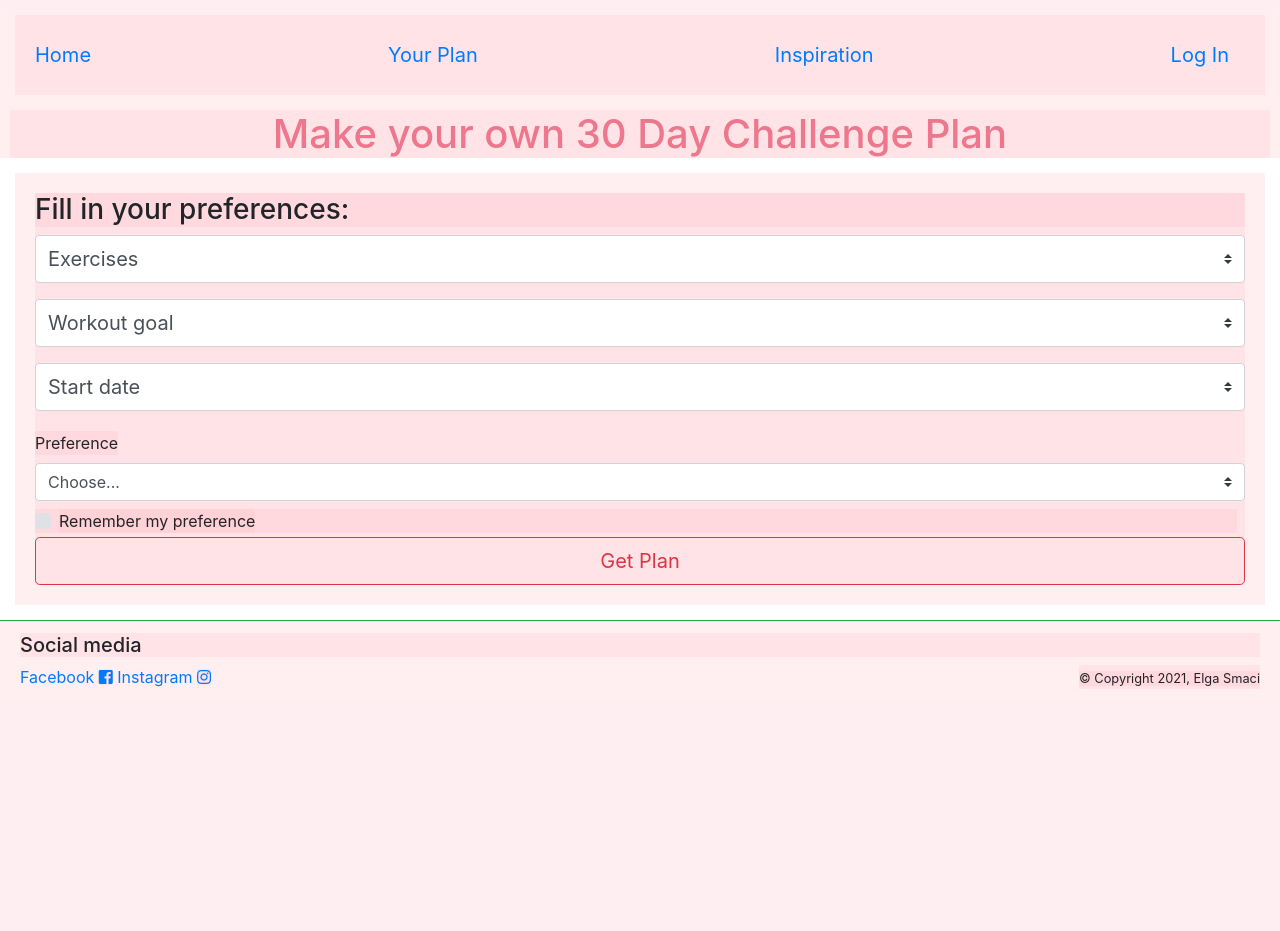
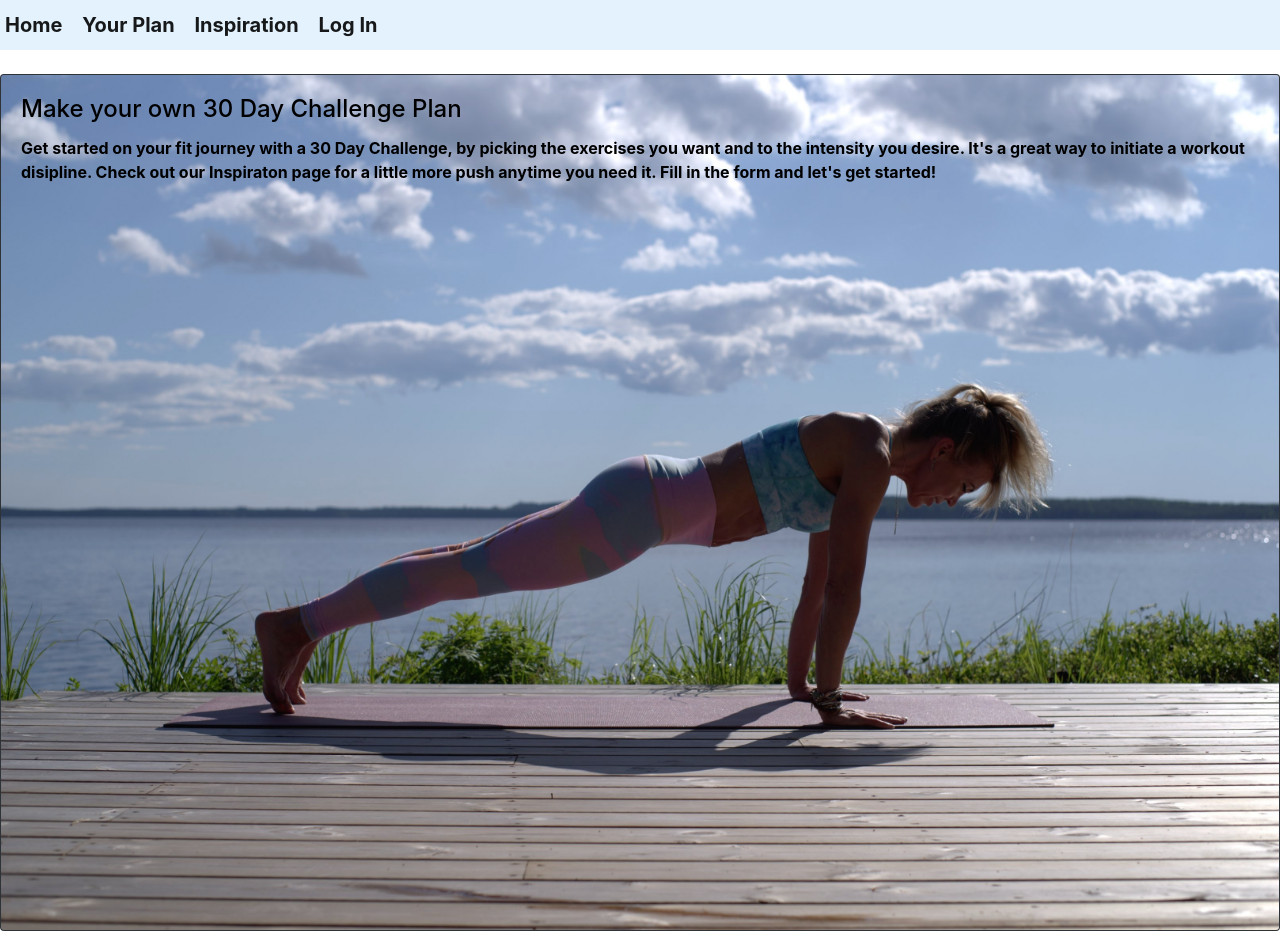
Before and after one commit to Code-Institute-Submissions/elgas-top-five-gyms_AprResub, a plain HTML site: page index.html in a window 1280 px wide. Shown: the top 931 px of the page. Before the commit the page ends 800 px from the top, so only its background shows below. Drawn offline with nearby package versions, Linux system fonts and the light colour scheme.

Commit message:
Added hero image with bootstrap cards

```diff
--- a/assets/css/style.css
+++ b/assets/css/style.css
@@ -1,20 +1,18 @@
-*{
-    background-color: rgba(255, 182, 193, 0.219);
+* {
+    font-size: medium;
+    font-weight: bold;
+    color: black;
+
 }
 
 #navigation {
-    padding: 20px;
-    margin: 15px;
-}
-
-#main-message {
-    color: rgba(220, 20, 60, 0.521);
-    text-align: center;
-    margin: 10px;
+    padding: 5px;
+    background-color: #e3f2fd;
+    position: sticky;
 }
 
 #form-section {
-    padding: 20px;
-    margin: 15px;
-    content: center;
+    padding: 5px;
+    margin: 20px auto;
+
 }
--- a/assets/js/script.js
+++ b/assets/js/script.js
@@ -1,5 +1 @@
 console.log("Connected!");
-
-$('#myAlert').on('closed.bs.alert', function () {
-
-  })
--- a/index.html
+++ b/index.html
@@ -10,13 +10,26 @@
     </head>
     <body>
         <header>
-            <nav id="navigation" class="navbar">
+            <nav id="navigation" class="navbar-sm navbar-light">
                 <a class="navbar-brand" href="#">Home</a>
                 <a class="navbar-brand" href="#">Your Plan</a>
                 <a class="navbar-brand" href="#">Inspiration</a>
                 <a class="navbar-brand" href="#">Log In</a>
             </nav>
-            <h1 id="main-message">Make your own 30 Day Challenge Plan</h1>
+
+            <br>
+            <section>
+                <div class="card bg-dark text-white">
+                    <img class="card-img" src="assets/images/hero-image.jpg" alt="An image of a girl performing a plank outside">
+                    <div class="card-img-overlay">
+                      <h4 class="card-title">Make your own 30 Day Challenge Plan</h4>
+                      <p class="card-text">Get started on your fit journey with a 30 Day Challenge, by picking the exercises you want and to the intensity you desire. It's a great way to initiate a workout disipline. Check out our Inspiraton page for a little more push anytime you need it.
+                        Fill in the form and let's get started!</p>
+                      <p class="card-text"></p>
+                    </div>
+                </div>
+            </section>
+
         </header>
         <section id="form-section">
             <form>
@@ -56,7 +69,7 @@
                     <label class="custom-control-label" for="customControlInline">Remember my preference</label>
                     </div>
 
-                    <button type="submit" class="btn btn-outline-danger btn-lg btn-block">Get Plan</button>
+                    <button type="submit" class="btn btn-outline btn-lg btn-block">Get Plan</button>
 
             </form>
         </section>
```
Also changed, not shown: assets/images/hero-image.jpg (added).
